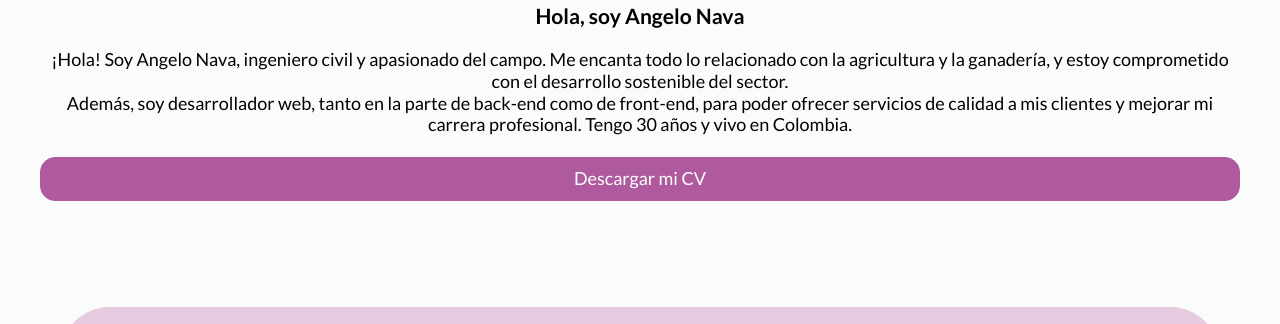
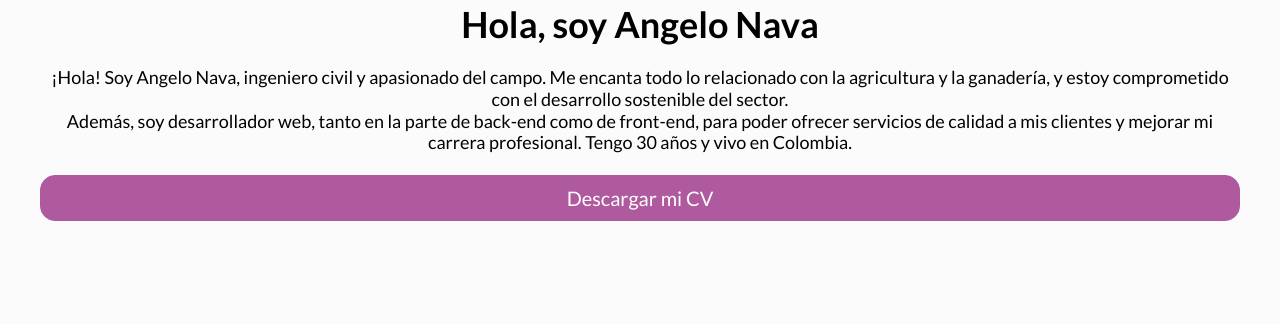
Before and after one commit to angelonava/mi-primer-proyecto, a plain HTML site: page index.html in a window 1280 px wide. Shown: the part 422-746 px from the top of the page. Drawn offline with Linux system fonts and the light colour scheme.

Commit message:
finalizando proyectoo

```diff
--- a/css/styles.css
+++ b/css/styles.css
@@ -69,10 +69,16 @@ a.descargar-cv {
     border: 1px solid #af599e;
     border-radius: 15px;
     text-align: center;
+    font-size: 20px;
+}
+
+h1{
+  font-size: 36px;
 }
 
 h2{
     text-align: center;
+    font-size: 28px;
 }
 
 h2, .cambiarfondo{
--- a/index.html
+++ b/index.html
@@ -32,7 +32,7 @@
                 <br>
                 <p align="center"> ¡Hola! Soy Angelo Nava, ingeniero civil y apasionado del campo. Me encanta todo lo relacionado con la agricultura y la ganadería, y estoy comprometido con el desarrollo sostenible del sector. <br> Además, soy desarrollador web, tanto en la parte de back-end como de front-end, para poder ofrecer servicios de calidad a mis clientes y mejorar mi carrera profesional. Tengo 30 años y vivo en Colombia.</p>
                 <br>
-                <a href="pdf/CV Angelo Nava 2022.pdf" class="descargar-cv">Descargar mi CV</a>
+                <a href="pdf/CV Angelo Nava 2022.pdf" target="_blank" class="descargar-cv">Descargar mi CV</a>
             </article>
         </section>
         <br>
```
